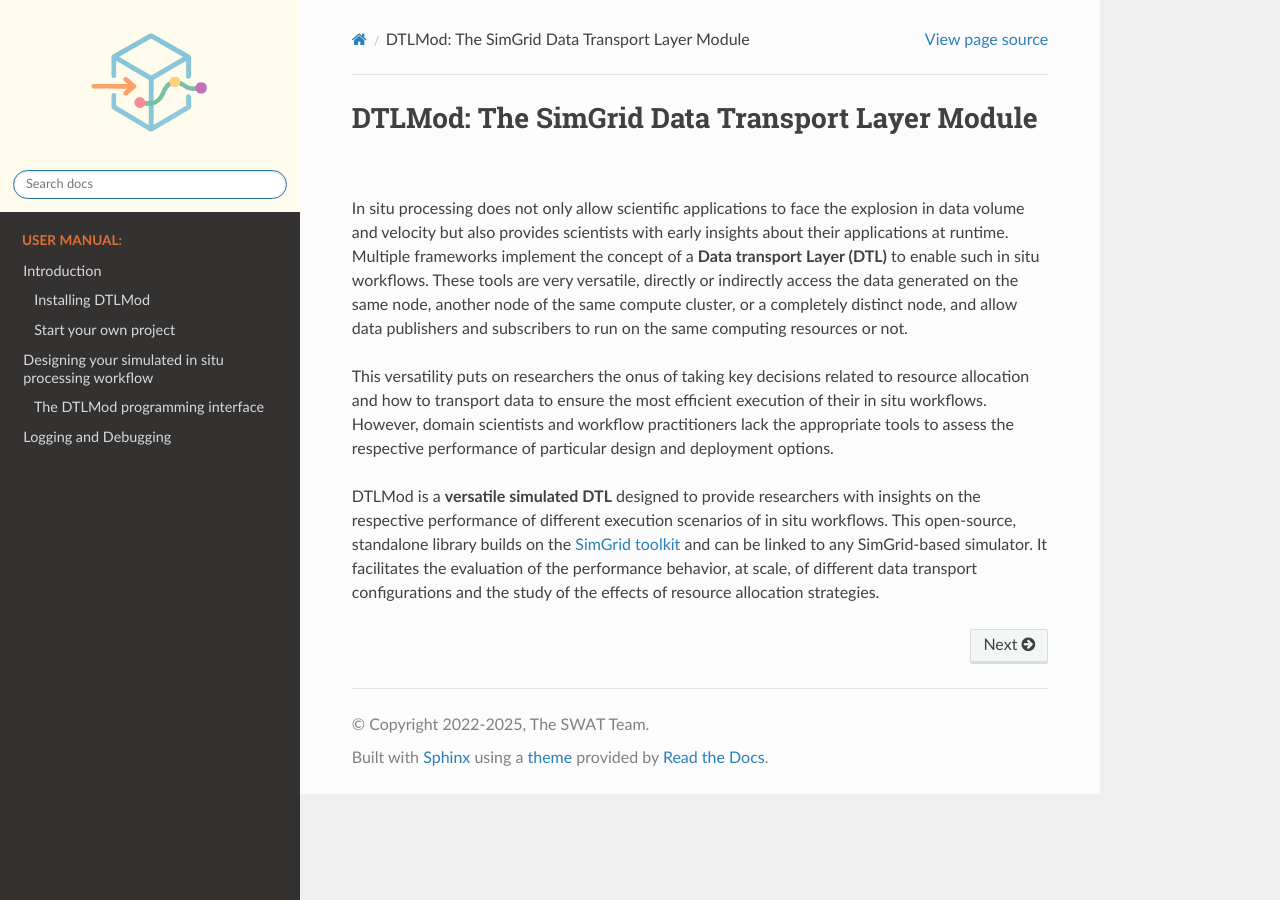
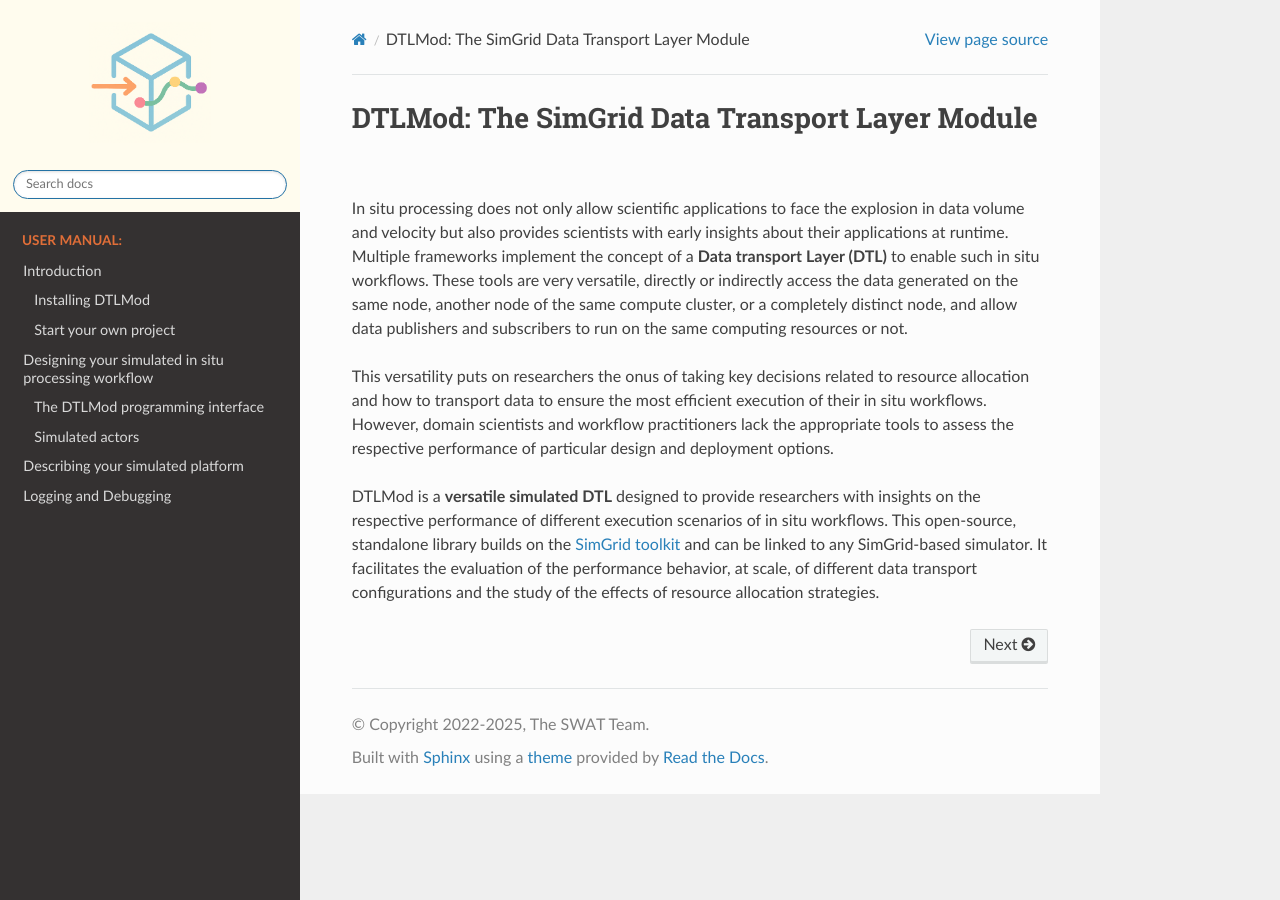
Before and after one commit to simgrid/DTLMod, a Sphinx documentation site: the page built from doc/source/index.rst, in a window 1280 px wide. Built offline with Sphinx 7.4.7 and the Read the Docs theme 3.1.0, drawn with Linux system fonts in a browser that asks for light colours.

Commit message:
update index with new pages

```diff
--- a/doc/source/index.rst
+++ b/doc/source/index.rst
@@ -33,4 +33,6 @@ effects of resource allocation strategies.
          Start your own project <New_project.rst>
       Designing your simulated in situ processing workflow <Workflow.rst>
          The DTLMod programming interface <app_API.rst>
+         Simulated actors <app_Actors.rst>
+      Describing your simulated platform <Platform.rst>
       Logging and Debugging <Logging.rst>
```
